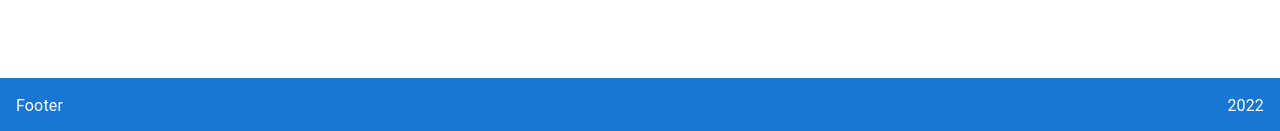
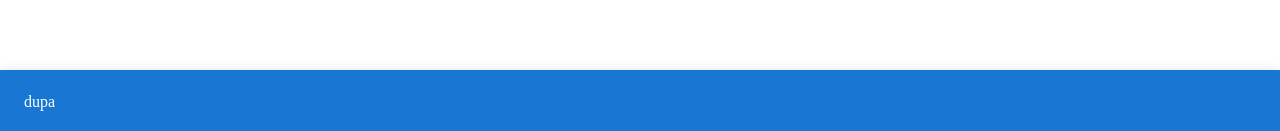
Before and after one commit to kerdamon-university-tasks/ZTI-AVLPlan-Frontend, a React (Create React App) app: page /login in a window 1280 px wide. Shown: the part 666-797 px from the top of the page. Built offline with nearby package versions, Linux system fonts and the light colour scheme.

Commit message:
Fix base layout

```diff
--- a/src/App.tsx
+++ b/src/App.tsx
@@ -7,17 +7,18 @@ import Home from './Pages/Home';
 import Login from './Pages/Login';
 import Navbar from './Components/Navbar';
 import Footer from 'Components/Footer';
+import { Container } from '@mui/material';
 
 function App() {
   return (
     <Stack sx={{minHeight: '100vh'}}>
       <Navbar />
-      <Box sx={{ flex: 1 }}>
+      <Stack alignItems='baseline' justifyContent='center' direction='row' sx={{ flex: 1 }}>
         <Routes>
           <Route path="/" element={<Home />} />
           <Route path="/login" element={<Login />} />
         </Routes>
-      </Box>
+      </Stack>
       <Footer />
     </Stack>
   );
--- a/src/Components/Footer/Footer.tsx
+++ b/src/Components/Footer/Footer.tsx
@@ -1,16 +1,12 @@
-import { useTheme } from '@mui/material/styles';
-import Stack from '@mui/material/Stack';
-import { Typography } from '@mui/material';
-
+import { AppBar, Toolbar, Typography } from '@mui/material';
 
 const Footer = () => {
-  const theme = useTheme();
-
   return (
-    <Stack padding={2} flexDirection="row" justifyContent="space-between" sx={{backgroundColor: theme.palette.primary.main}}>
-      <Typography color='white'>Footer</Typography>
-      <Typography color='white'>2022</Typography>
-    </Stack>
+    <AppBar position="static">
+      <Toolbar>
+        dupa
+      </Toolbar>
+    </AppBar>
   )
 }
 
```
